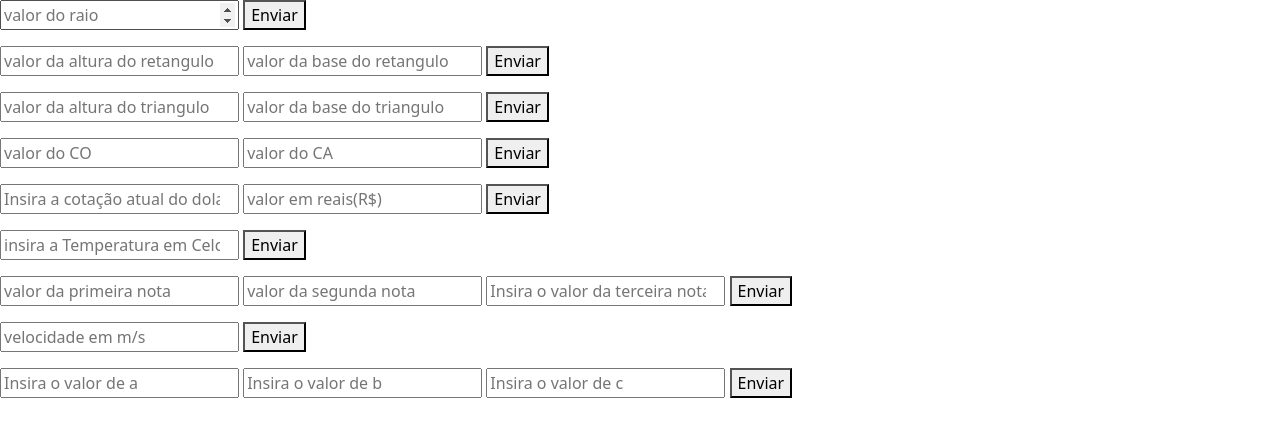
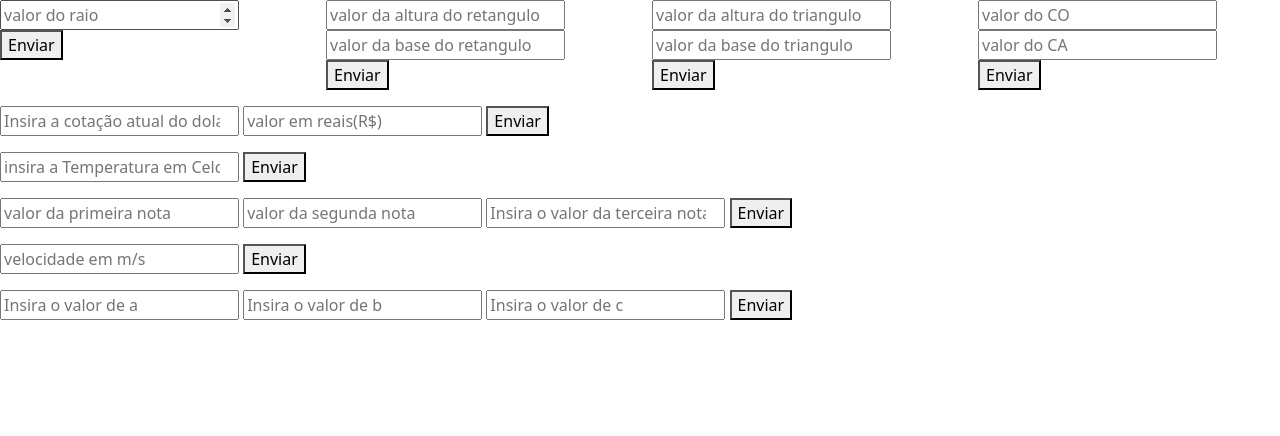
Before and after one commit to Gillian619/Algebra, a plain HTML site: page index.html in a window 1280 px wide. Drawn offline with Linux system fonts and the light colour scheme.

Commit message:
23/05/2023

```diff
--- a/index.html
+++ b/index.html
@@ -12,25 +12,25 @@
 </head>
 
 <body>
-    <section>
-        <div class="area-circulo">
+    <section class="row">
+        <div class="area-circulo col">
             <input type="number" id="raio" placeholder="valor do raio">
             <button onclick="circulo()">Enviar</button>
             <p id="resultado-a"></p>
         </div>
-        <div class="area-retangulo">
+        <div class="area-retangulo col">
             <input type="number" id="ar" placeholder="valor da altura do retangulo">
             <input type="number" id="br" placeholder="valor da base do retangulo">
             <button onclick="retangulo()">Enviar</button>
             <p id="resultado-r"></p>
         </div>
-        <div class="area-triangulo">
+        <div class="area-triangulo col">
             <input type="number" id="at" placeholder="valor da altura do triangulo">
             <input type="number" id="bt" placeholder="valor da base do triangulo">
             <button onclick="triangulo()">Enviar</button>
             <p id="resultado-t"></p>
         </div>
-        <div class="hippotenusa">
+        <div class="hippotenusa col">
             <input type="number" id="co" placeholder="valor do CO">
             <input type="number" id="ca" placeholder="valor do CA">
             <button onclick="hip()">Enviar</button>
@@ -68,8 +68,9 @@
             <button onclick="mascara()">Enviar</button>
             <p id="resultado-bh"></p>
         </div>
+    </section>
 
-        <script src="js/bootstrap.bundle.min.js"></script>
+    <script src="js/bootstrap.bundle.min.js"></script>
 </body>
 
 </html>
--- a/js/script.js
+++ b/js/script.js
@@ -52,5 +52,5 @@ function mascara() {
     let delta = parseFloat(Math.pow(b, 2) - 4 * a * c)
     let x1 = parseFloat((-b + Math.sqrt(delta)) / (2 * a)).toFixed(2)
     let x2 = parseFloat((-b - Math.sqrt(delta)) / (2 * a)).toFixed(2)
-    document.getElementById("resultado-bh").innerHTML = x1, x2;
+    document.getElementById("resultado-bh").innerHTML = "x1" + x1 + "x2" + x2
 }
```
